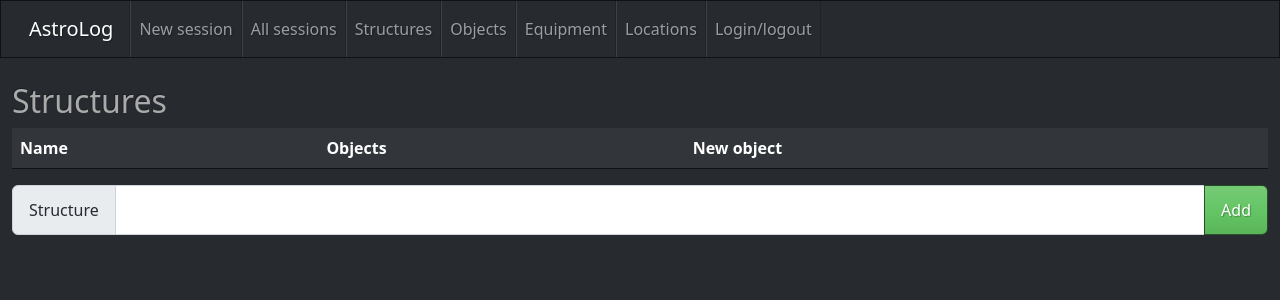
After one commit to DanielAndreasen/astro-log, a Flask app: page /structures in a window 1280 px wide. The commit adds this page. Shown: the top 300 px of the page. Run offline with Flask 3, Linux system fonts and the light colour scheme; the visitor is signed in with stand-in values (Sample User, id 1); lists and menus that the app fills with data are empty; some libraries are stand-ins or nearby versions.

Commit message:
Add structures

```diff
--- a/setup.py
+++ b/setup.py
@@ -2,7 +2,7 @@ from setuptools import find_packages, setup
 
 setup(
     name='astrolog',
-    version='1.1.2',
+    version='1.2.0',
 
     packages=find_packages('src'),
     package_dir={'': 'src'},
--- a/src/astrolog/database.py
+++ b/src/astrolog/database.py
@@ -78,6 +78,10 @@ class Structure(AstroLogModel):
     def objects(self) -> list['Object']:
         return list(self.object_set)
 
+    @property
+    def objects_str(self) -> str:
+        return ', '.join([obj.name for obj in self.objects])
+
 
 class Object(AstroLogModel):
     name = TextField()
--- a/src/astrolog/web/app.py
+++ b/src/astrolog/web/app.py
@@ -10,8 +10,8 @@ from peewee import IntegrityError, SqliteDatabase
 from astrolog.api import (create_observation, create_user, delete_location,
                           valid_login)
 from astrolog.database import (MODELS, AltName, Binocular, EyePiece, Filter,
-                               Location, Object, Session, Telescope, User,
-                               database_proxy)
+                               Location, Object, Session, Structure, Telescope,
+                               User, database_proxy)
 
 app = Flask(__name__, template_folder='templates')
 app.secret_key = os.urandom(24)
@@ -134,6 +134,35 @@ def session_page(session_id: int) -> str:
 
 
 # Objects
+@app.route('/structures', methods=['GET'])
+@login_required
+def structures() -> str:
+    return render_template('structures.html', structures=Structure, objects=Object)
+
+
+@app.route('/structures/add', methods=['POST'])
+@login_required
+def add_structure() -> str:
+    form = request.form
+    if (name := form.get('structure', None)) is None:
+        flash('Need to add a name before adding', category='danger')
+    Structure.get_or_create(name=name)
+    flash(f'Added the structure "{name}". Now it is time to add objects', category='success')
+    return redirect(url_for('structures'))
+
+
+@app.route('/structures/add_object', methods=['POST'])
+@login_required
+def add_object_to_structure() -> str:
+    form = request.form
+    structure = Structure.get(int(form.get('structure')))
+    if (object := Object.get_or_none(name=form.get('object'))) is None:
+        flash('Please select an object before submitting', category='warning')
+        return redirect(url_for('structures'))
+    structure.add_object(object)
+    return redirect(url_for('structures'))
+
+
 @app.route('/objects', methods=['GET', 'POST'])
 @login_required
 def objects() -> str:
@@ -148,11 +177,13 @@ def objects() -> str:
                 # Adding a new object
                 name = form.get('object')
                 favourite = form.get('favourite') == ''
-                if Object.get_or_none(name=name):
+                if object := Object.get_or_none(name=name):
                     flash('Object has already been observed', category='warning')
                 else:
-                    Object.get_or_create(name=name, favourite=favourite, to_be_watched=True)
-    return render_template('objects.html', objects=Object)
+                    object, _ = Object.get_or_create(name=name, favourite=favourite, to_be_watched=True)
+                if structure := Structure.get_or_none(name=form.get('structure')):
+                    structure.add_object(object)
+    return render_template('objects.html', objects=Object, structures=Structure)
 
 
 @app.route('/objects/alt_name', methods=['POST'])
--- /dev/null
+++ b/src/astrolog/web/templates/structures.html
@@ -0,0 +1,50 @@
+{% extends "template.html" %} {% block body %}
+
+<h2>Structures</h2>
+<form action="{{url_for('add_object_to_structure')}}" method="POST">
+  <table class="table table-hover">
+    <thead>
+      <tr>
+        <th>Name</th>
+        <th>Objects</th>
+        <th>New object</th>
+        <th></th>
+      </tr>
+    </thead>
+    <tbody>
+      {% for structure in structures %}
+        <tr>
+          <td>{{structure.name}}</td>
+          <td>{{structure.objects_str}}</td>
+          <td>
+            <div class="col-sm-6">
+              <select name="object" class="form-select form-control-plaintext" id="object">
+                <option value=""></option>
+                {% for object in objects %}
+                  <option value="{{object.name}}">{{object.name}}</option>
+                {% endfor %}
+              </select>
+            </div>
+          </td>
+          <td>
+            <button
+              name="structure"
+              value="{{structure.id}}"
+              class="btn btn-success"
+              type="submit">Add object</button>
+          </td>
+        </tr>
+      {% endfor %}
+    </tbody>
+  </table>
+</form>
+
+<form action="{{url_for('add_structure')}}" method="POST">
+  <div class="input-group">
+    <label for="structure" class="input-group-text">Structure</label>
+    <input name="structure" type="text" class="form-control" id="structure">
+    <button class="btn btn-success" type="submit">Add</button></td>
+  </div>
+</form>
+
+{% endblock %}
--- a/src/astrolog/web/templates/template.html
+++ b/src/astrolog/web/templates/template.html
@@ -51,6 +51,9 @@
                 <a class="nav-link" href="{{url_for('all_sessions')}}">All sessions</a>
               </li>
               <li class="nav-item">
+                <a class="nav-link" href="{{url_for('structures')}}">Structures</a>
+              </li>
+              <li class="nav-item">
                 <a class="nav-link" href="{{url_for('objects')}}">Objects</a>
               </li>
               <li class="nav-item">
```
Also changed, not shown: src/astrolog/web/templates/objects.html (+13 -1 lines).
